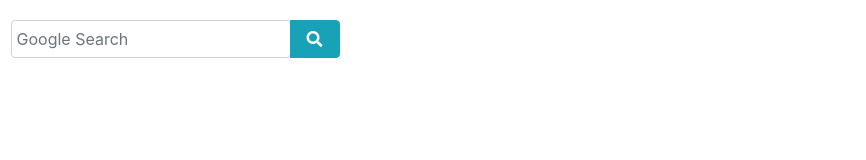
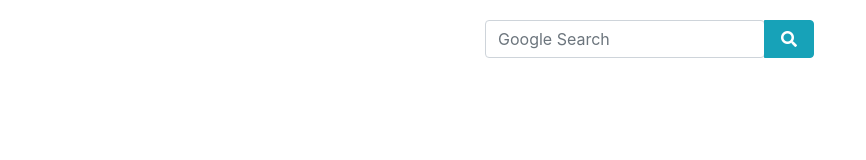
Before and after one commit to thetradecoder/google-search, a plain HTML site: page index.html in a window 1280 px wide. Shown: the whole page, without its empty margins (0-866 px from the left). Drawn offline with nearby package versions, Linux system fonts and the light colour scheme.

Commit message:
Update style.css

```diff
--- a/style.css
+++ b/style.css
@@ -1,15 +1,11 @@
 .google-search-container{
+  padding:20px;
   width:350px;
-  display:flex;
-  flex-direction:row;
-  justify-content:center;
-  padding:20px;
-  background-color:transparent;
+  margin:auto;
 }
-.google-search{
+#googleSearchInput{
   width:280px;
-  padding:5px;
 }
 #googleSearchButton{
-width:50px;
+  width:50px
 }
```
